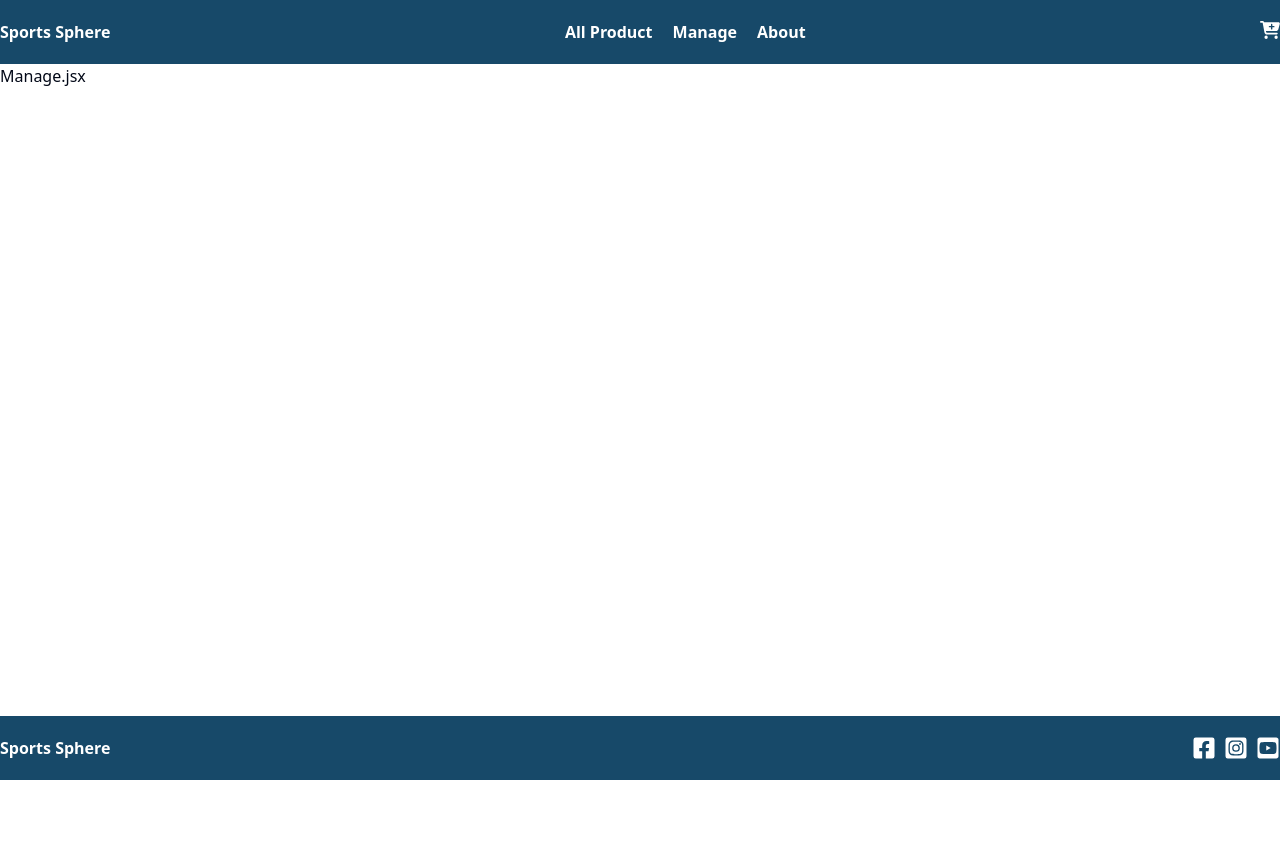
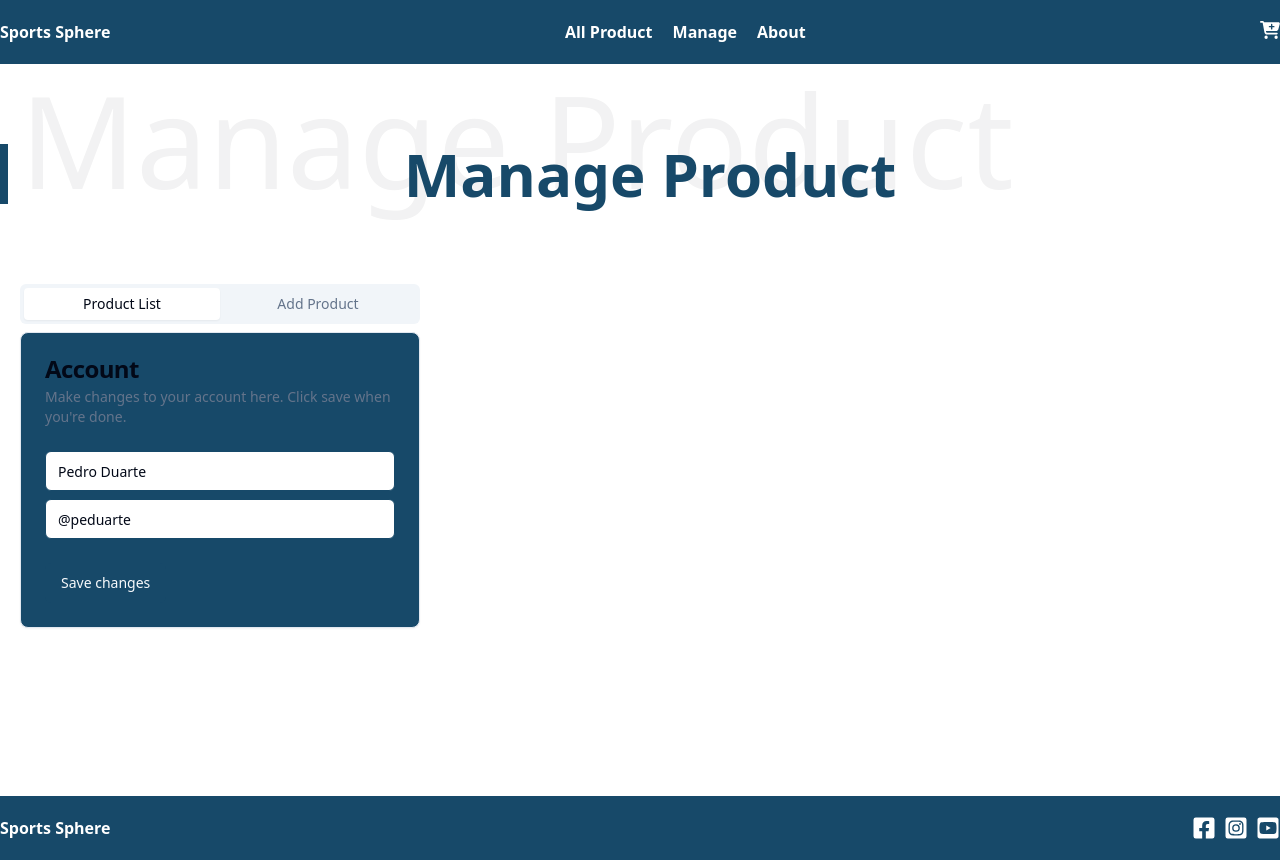
Before and after one commit to ShariarNiaj05/Sports-Sphere-Client, a React (Vite) app: page /manage in a window 1280 px wide. Before the commit the page ends 800 px from the top, so only its background shows below. Built offline with nearby package versions, Linux system fonts and the light colour scheme.

Commit message:
tab added to manage product page

```diff
--- a/package.json
+++ b/package.json
@@ -14,6 +14,7 @@
     "@radix-ui/react-select": "^2.1.1",
     "@radix-ui/react-slider": "^1.2.0",
     "@radix-ui/react-slot": "^1.1.0",
+    "@radix-ui/react-tabs": "^1.1.0",
     "@reduxjs/toolkit": "^2.2.6",
     "@types/aos": "^3.0.7",
     "@types/react-star-rating-component": "^1.4.4",
--- /dev/null
+++ b/src/components/ui/tabs.tsx
@@ -0,0 +1,53 @@
+import * as React from "react"
+import * as TabsPrimitive from "@radix-ui/react-tabs"
+
+import { cn } from "@/lib/utils"
+
+const Tabs = TabsPrimitive.Root
+
+const TabsList = React.forwardRef<
+  React.ElementRef<typeof TabsPrimitive.List>,
+  React.ComponentPropsWithoutRef<typeof TabsPrimitive.List>
+>(({ className, ...props }, ref) => (
+  <TabsPrimitive.List
+    ref={ref}
+    className={cn(
+      "inline-flex h-10 items-center justify-center rounded-md bg-muted p-1 text-muted-foreground",
+      className
+    )}
+    {...props}
+  />
+))
+TabsList.displayName = TabsPrimitive.List.displayName
+
+const TabsTrigger = React.forwardRef<
+  React.ElementRef<typeof TabsPrimitive.Trigger>,
+  React.ComponentPropsWithoutRef<typeof TabsPrimitive.Trigger>
+>(({ className, ...props }, ref) => (
+  <TabsPrimitive.Trigger
+    ref={ref}
+    className={cn(
+      "inline-flex items-center justify-center whitespace-nowrap rounded-sm px-3 py-1.5 text-sm font-medium ring-offset-background transition-all focus-visible:outline-none focus-visible:ring-2 focus-visible:ring-ring focus-visible:ring-offset-2 disabled:pointer-events-none disabled:opacity-50 data-[state=active]:bg-background data-[state=active]:text-foreground data-[state=active]:shadow-sm",
+      className
+    )}
+    {...props}
+  />
+))
+TabsTrigger.displayName = TabsPrimitive.Trigger.displayName
+
+const TabsContent = React.forwardRef<
+  React.ElementRef<typeof TabsPrimitive.Content>,
+  React.ComponentPropsWithoutRef<typeof TabsPrimitive.Content>
+>(({ className, ...props }, ref) => (
+  <TabsPrimitive.Content
+    ref={ref}
+    className={cn(
+      "mt-2 ring-offset-background focus-visible:outline-none focus-visible:ring-2 focus-visible:ring-ring focus-visible:ring-offset-2",
+      className
+    )}
+    {...props}
+  />
+))
+TabsContent.displayName = TabsPrimitive.Content.displayName
+
+export { Tabs, TabsList, TabsTrigger, TabsContent }
--- a/src/pages/Manage.tsx
+++ b/src/pages/Manage.tsx
@@ -1,5 +1,87 @@
+import Title from "@/components/custom/Title";
+import Container from "@/components/shared/Container";
+
+import { Button } from "@/components/ui/button";
+import {
+  Card,
+  CardContent,
+  CardDescription,
+  CardFooter,
+  CardHeader,
+  CardTitle,
+} from "@/components/ui/card";
+import { Input } from "@/components/ui/input";
+// import { Label } from "@/components/ui/label";
+import { Tabs, TabsContent, TabsList, TabsTrigger } from "@/components/ui/tabs";
+
 const Manage = () => {
-  return <div>Manage.jsx</div>;
+  return (
+    <Container>
+      <div className="mt-20">
+        <Title>Manage Product</Title>
+        <div className="mt-20 flex flex-col gap-10  px-5">
+          <Tabs defaultValue="productList" className="w-[400px]">
+            <TabsList className="grid w-full grid-cols-2">
+              <TabsTrigger value="productList">Product List</TabsTrigger>
+              <TabsTrigger value="addProduct">Add Product</TabsTrigger>
+            </TabsList>
+
+            {/* Product List tab  */}
+            <TabsContent value="productList">
+              <Card>
+                <CardHeader>
+                  <CardTitle>Account</CardTitle>
+                  <CardDescription>
+                    Make changes to your account here. Click save when you're
+                    done.
+                  </CardDescription>
+                </CardHeader>
+                <CardContent className="space-y-2">
+                  <div className="space-y-1">
+                    {/* <Label htmlFor="name">Name</Label> */}
+                    <Input id="name" defaultValue="Pedro Duarte" />
+                  </div>
+                  <div className="space-y-1">
+                    {/* <Label htmlFor="username">Username</Label> */}
+                    <Input id="username" defaultValue="@peduarte" />
+                  </div>
+                </CardContent>
+                <CardFooter>
+                  <Button>Save changes</Button>
+                </CardFooter>
+              </Card>
+            </TabsContent>
+
+            {/* Add Product Tab */}
+            <TabsContent value="addProduct">
+              <Card>
+                <CardHeader>
+                  <CardTitle>Password</CardTitle>
+                  <CardDescription>
+                    Change your password here. After saving, you'll be logged
+                    out.
+                  </CardDescription>
+                </CardHeader>
+                <CardContent className="space-y-2">
+                  <div className="space-y-1">
+                    {/* <Label htmlFor="current">Current password</Label> */}
+                    <Input id="current" type="password" />
+                  </div>
+                  <div className="space-y-1">
+                    {/* <Label htmlFor="new">New password</Label> */}
+                    <Input id="new" type="password" />
+                  </div>
+                </CardContent>
+                <CardFooter>
+                  <Button>Save password</Button>
+                </CardFooter>
+              </Card>
+            </TabsContent>
+          </Tabs>
+        </div>
+      </div>
+    </Container>
+  );
 };
 
 export default Manage;
--- a/src/redux/api/baseApi.ts
+++ b/src/redux/api/baseApi.ts
@@ -2,8 +2,8 @@
 import { createApi, fetchBaseQuery } from "@reduxjs/toolkit/query/react";
 
 // Define a service using a base URL and expected endpoints
-const baseUrl = "http://localhost:5000/api/v1";
-// const baseUrl = "https://sports-sphere-server-swart.vercel.app/api/v1";
+// const baseUrl = "http://localhost:5000/api/v1";
+const baseUrl = "https://sports-sphere-server-swart.vercel.app/api/v1";
 export const baseApi = createApi({
   reducerPath: "baseApi",
   baseQuery: fetchBaseQuery({ baseUrl: baseUrl }),
```
Also changed, not shown: 1 other file (tests, documents, lock files or other folders).
